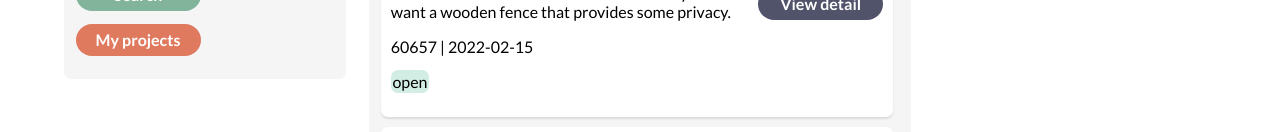
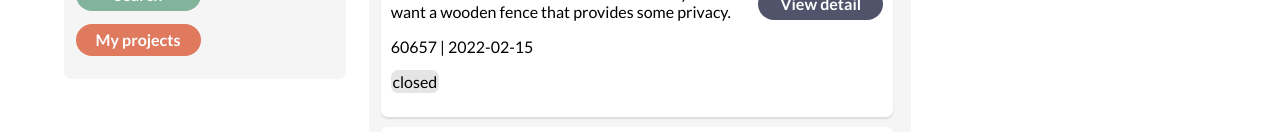
Before and after one commit to nalito223/bidfinity-fe, a React (Create React App) app in the folder bidfinity-fe/: page /user/1 in a window 1280 px wide. Shown: the part 565-697 px from the top of the page. Built offline with nearby package versions, Linux system fonts and the light colour scheme; no server answers.

Commit message:
set default value

```diff
--- a/bidfinity-fe/src/Components/ProjectCard/ProjectCards.tsx
+++ b/bidfinity-fe/src/Components/ProjectCard/ProjectCards.tsx
@@ -28,7 +28,7 @@ const ProjectCards = () => {
             <h3>{project.project_title} </h3>
             <p>{project.project_summary}</p>
             <p>{project.location + " | " + project.created_date} </p>
-            <p><mark style={{ backgroundColor: project.status === "completed" ? "RGB(204, 204, 204, 0.5)" : "rgb(30, 164, 116, 0.2)" }}>{project.status}</mark></p>
+            <p><mark style={{ backgroundColor: project.status === "closed" ? "RGB(204, 204, 204, 0.5)" : "rgb(30, 164, 116, 0.2)" }}>{project.status}</mark></p>
           </div>
 
           <div className="card-right">
--- a/bidfinity-fe/src/Components/SearchForm/SearchForm.tsx
+++ b/bidfinity-fe/src/Components/SearchForm/SearchForm.tsx
@@ -54,9 +54,9 @@ const SearchForm: React.FC = () => {
         <input type="text" id="location-search" name="location" placeholder="Enter a location" className="form-input" />
       </div>
       <div className="search-field">
-        <label htmlFor="distance-filter" className="form-label margin-above" >Within:</label>
+        <label htmlFor="distance-filter" className="form-label margin-above" defaultValue={"10"}>Within:</label>
         <select id="distance-filter" name="distance" className="form-select">
-          <option value="10" selected>10 miles</option>
+          <option value="10">10 miles</option>
           <option value="50">50 miles</option>
           <option value="100">100 miles</option>
           <option value="500">500 miles</option>
--- a/bidfinity-fe/src/Components/fakeData/data.js
+++ b/bidfinity-fe/src/Components/fakeData/data.js
@@ -77,7 +77,7 @@ const projectsData = [
   created_date: '2022-02-01',
   location: '90210',
   project_summary: 'Looking for someone to help design and install new garden beds in our backyard. We would like a mix of perennials and annuals.',
-  status: 'open',
+  status: 'closed',
   contact_information: 'janedoe@example.com',
   upload_id: 4
   },
@@ -97,7 +97,7 @@ const projectsData = [
   created_date: '2022-02-05',
   location: '60611',
   project_summary: 'We need a retaining wall built in our front yard to help with erosion control. We are looking for someone experienced in building retaining walls with natural stone.',
-  status: 'open',
+  status: 'closed',
   contact_information: 'bob@example.com',
   upload_id: 6
   },
@@ -117,7 +117,7 @@ const projectsData = [
   created_date: '2022-02-10',
   location: '75201',
   project_summary: 'Looking for someone to help us add new plants to our front yard. We want to add some color and texture and are open to suggestions!',
-  status: 'open',
+  status: 'closed',
   contact_information: 'johndoe@example.com',
   upload_id: 8
   },
@@ -137,7 +137,7 @@ const projectsData = [
   created_date: '2022-02-15',
   location: '60657',
   project_summary: 'We need a new fence installed in our backyard. We want a wooden fence that provides some privacy.',
-  status: 'open',
+  status: 'closed',
   contact_information: 'janedoe@example.com',
   upload_id: 10
   }
```
